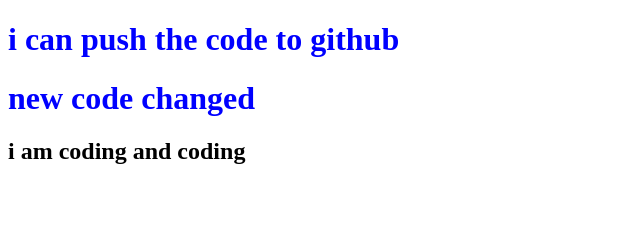
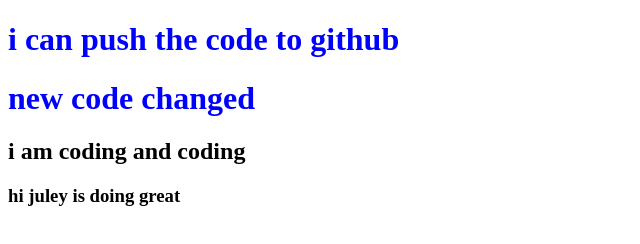
Before and after one commit to ForhanaSultana/my-second-repo, a plain HTML site: page index.html in a window 1280 px wide. Shown: the whole page, without its empty margins (0-640 px from the left). Drawn offline with Linux system fonts and the light colour scheme.

Commit message:
added more heading

```diff
--- a/index.html
+++ b/index.html
@@ -13,6 +13,8 @@
     <h1>i can push the code to github</h1>
     <h1>new code changed</h1>
     <h2>i am coding and coding </h2>
+    <h3>hi juley is doing great</h3>
+
 </body>
 
 </html>
```
